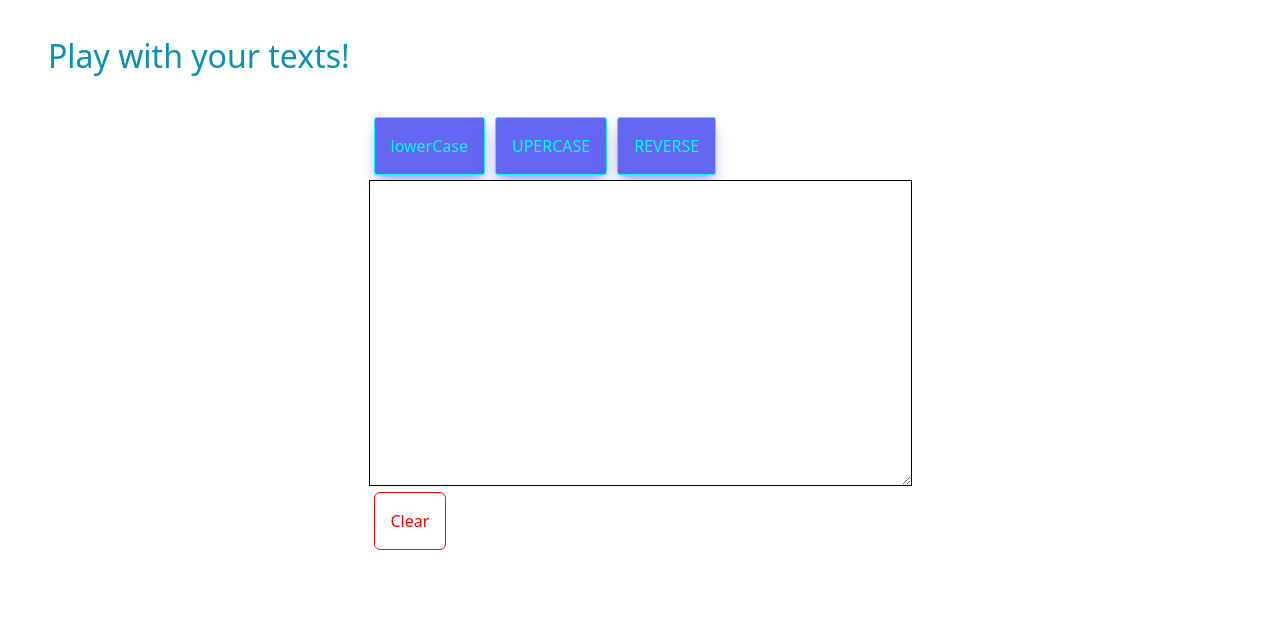
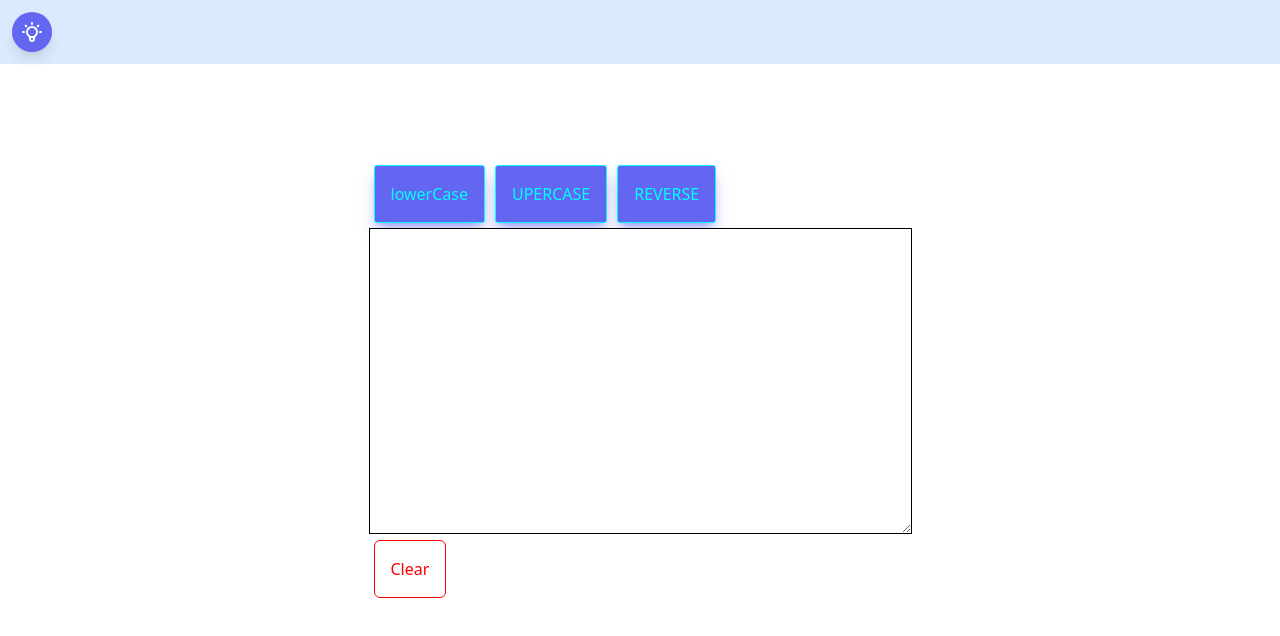
Before and after one commit to Jrod-DEV/text-converter-app, a React (Create React App) app: page / in a window 1280 px wide. Shown: the top 636 px of the page. Built offline with nearby package versions, Linux system fonts and the light colour scheme.

Commit message:
feat: useDarkMode and some styles changes in root

```diff
--- a/src/components/App.css
+++ b/src/components/App.css
@@ -1,16 +1,11 @@
-header {
-  padding: 2rem;
-  justify-content: center;
-}
-
 header p {
   font-size: 2rem;
 }
 
 .text-container {
+  align-items: center;
   display: flex;
   justify-content: center;
-  align-items: center;
 }
 
 .mainForm {
--- a/src/components/App.js
+++ b/src/components/App.js
@@ -1,9 +1,10 @@
 import React, { useState } from 'react';
 import { TextTypes } from '../helpers/textConverter';
+import { useDarkMode } from '../hooks/useDarkMode';
 /* import { lowercase, reverse, uppercase } from '../helpers/textConverter'; */
 
 import './App.css';
-// import { NavBar } from './NavBar/NavBar';
+import { NavBar } from './NavBar/NavBar';
 
 export const App = () => {
   const [value, setValue] = useState('');
@@ -28,11 +29,19 @@
     setValue(TextTypes.reverse(value));
   };
 
+  useDarkMode();
   return (
-    <div class="container mx-auto px-4">
-      <header>
-        <p class="text-cyan-600">Play with your texts!</p>
+    <div class="min-h-screen dark:bg-black">
+      <header class="pb-40">
+        <NavBar />
       </header>
+
+      {/*      <header>
+        <p class="bg-blue-400 text-blue-600 dark:text-white dark:bg-black">
+          Play with your texts!
+        </p>
+      </header> */}
+
       <div class="text-container">
         <hr />
         <div>
@@ -59,7 +68,7 @@
           {/*  onChange={lowerCase}>lowercase  */}
 
           <textarea
-          class="textInput"
+            class="textInput"
             name="textarea"
             rows="10"
             cols="50"
@@ -75,7 +84,7 @@
         </div>
       </div>
       <div>
-        <p class="resultantText">{value}</p>
+        <p class="resultantText dark:text-indigo-50">{value}</p>
       </div>
     </div>
   );
--- a/src/components/NavBar/NavBar.js
+++ b/src/components/NavBar/NavBar.js
@@ -1,15 +1,46 @@
 import React from 'react';
+import { useDarkMode } from '../../hooks/useDarkMode';
 
 export const NavBar = () => {
+  const [colorTheme, setTheme] = useDarkMode();
   return (
-    <nav class="bg-gray-100 fixed">
-      <div class="max-w-6xl mx-auto px-4">
-        <div class="flex justify-between">
-          <p class="absolute inset-x-0 top-0 h-16">TEXT CONVERTER!!</p>
-          <a href="/">Home</a>
-          <a href="/about">About</a>
-        </div>
-      </div>
-    </nav>
+    <div className="fixed top-0 bg-blue-100 w-full p-3">
+      <span
+        onClick={() => setTheme(colorTheme)}
+        className="w-10 h-10 bg-indigo-500 block rounded-full shadow-lg cursor-pointer text-white flex items-center justify-center"
+      >
+        {colorTheme === 'ligth' ? (
+          <svg
+            xmlns="http://www.w3.org/2000/svg"
+            className="h-6 w-6"
+            fill="none"
+            viewBox="0 0 24 24"
+            stroke="currentColor"
+          >
+            <path
+              strokeLinecap="round"
+              strokeLinejoin="round"
+              strokeWidth={2}
+              d="M9.663 17h4.673M12 3v1m6.364 1.636l-.707.707M21 12h-1M4 12H3m3.343-5.657l-.707-.707m2.828 9.9a5 5 0 117.072 0l-.548.547A3.374 3.374 0 0014 18.469V19a2 2 0 11-4 0v-.531c0-.895-.356-1.754-.988-2.386l-.548-.547z"
+            />
+          </svg>
+        ) : (
+          <svg
+            xmlns="http://www.w3.org/2000/svg"
+            className="h-6 w-6"
+            fill="none"
+            viewBox="0 0 24 24"
+            stroke="currentColor"
+          >
+            <path
+              strokeLinecap="round"
+              strokeLinejoin="round"
+              strokeWidth={2}
+              d="M20.354 15.354A9 9 0 018.646 3.646 9.003 9.003 0 0012 21a9.003 9.003 0 008.354-5.646z"
+            />
+          </svg>
+        )}
+      </span>
+    </div>
   );
 };
--- /dev/null
+++ b/src/hooks/useDarkMode.js
@@ -0,0 +1,16 @@
+import { useEffect, useState } from 'react';
+
+export const useDarkMode = () => {
+  const [theme, setTheme] = useState('dark');
+
+  const colorTheme = theme === 'dark' ? 'ligth' : 'dark';
+
+  useEffect(() => {
+    const root = window.document.documentElement;
+
+    root.classList.remove(colorTheme);
+    root.classList.add('theme');
+  }, [theme, colorTheme]);
+
+  return [colorTheme, setTheme];
+};
--- a/tailwind.config.js
+++ b/tailwind.config.js
@@ -1,6 +1,6 @@
 module.exports = {
-  content: ['./src/**/*.{js,jsx,ts,tsx}'
-            ],
+  content: ['./src/**/*.{js,jsx,ts,tsx}'],
+  darkMode: 'class',
   theme: {
     extend: {},
   },
```
